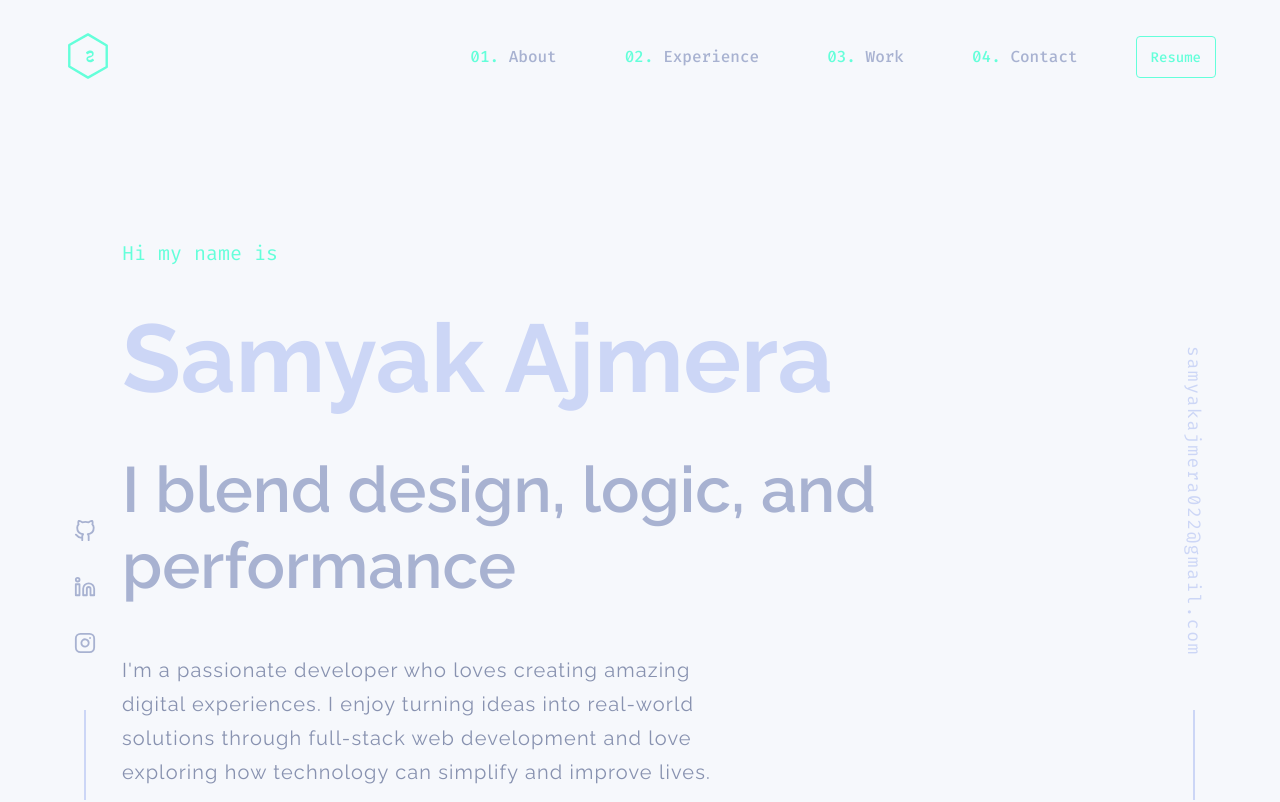
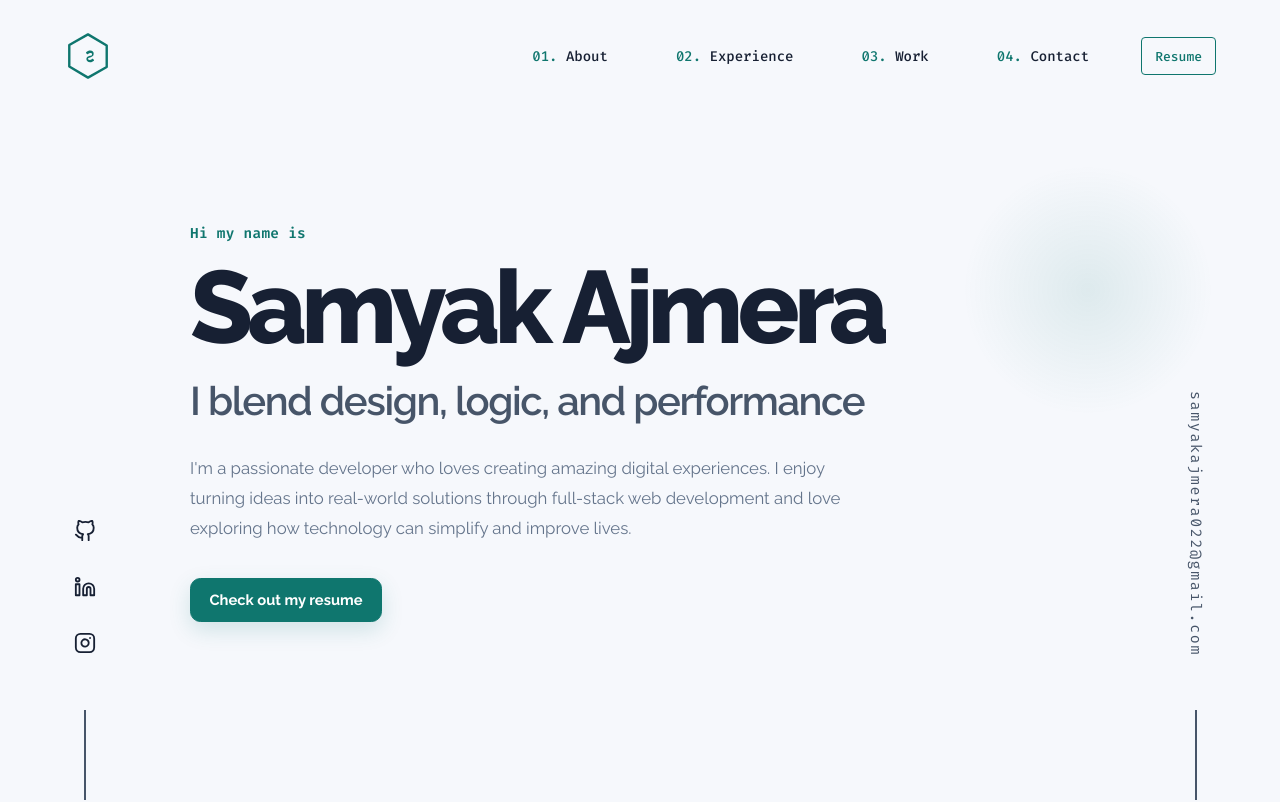
Before and after one commit to Samyaka13/Portfolio, a Next.js app: page / in a window 1280 px wide. Shown: the top 802 px of the page. Built offline with nearby package versions, Linux system fonts and the light colour scheme.

Commit message:
redesign hero for premium light UI

```diff
--- a/src/scss/sections/_hero.scss
+++ b/src/scss/sections/_hero.scss
@@ -1,233 +1,123 @@
-// Hero Component Styles - Scalable and Responsive
 .hero {
-  margin-top: 4rem;
+  position: relative;
+  min-height: 72vh;
+  max-width: 900px;
+  margin: 0 auto;
+  padding: 7rem 0 5rem;
   display: flex;
   flex-direction: column;
   align-items: flex-start;
-  gap: 1rem;
   justify-content: center;
-  min-height: 60vh;
-  max-width: 1200px;
-  margin-left: auto;
-  margin-right: auto;
-  padding: 0 1rem;
+  gap: 0.9rem;
 
-  // Title styles with fallback values
+  &::before {
+    content: "";
+    position: absolute;
+    inset: 3rem -8rem auto auto;
+    width: 260px;
+    height: 260px;
+    border-radius: 50%;
+    background: radial-gradient(circle, rgba(15, 118, 110, 0.10), transparent 68%);
+    pointer-events: none;
+  }
+
   &-title {
-    color: var(--theme-color, #64ffda);
-    font-size: var(--tsm2, 1.125rem);
-    font-family: var(--fira-code, 'Fira Code', 'Courier New', monospace);
-    margin-bottom: 0.5rem;
-    font-weight: 400;
-
-    // Responsive font sizes
-    @media screen and (max-width: 640px) {
-      font-size: var(--tsm1, 1rem);
-    }
-
-    @media screen and (min-width: 1024px) {
-      font-size: var(--tsm3, 1.25rem);
-    }
+    color: var(--theme-color);
+    font-family: var(--fira-code);
+    font-size: 0.9rem;
+    font-weight: 600;
+    letter-spacing: 0.02em;
+    margin: 0;
   }
 
   &-title-large {
-    font-size: var(--tgiant, 4rem);
-    font-family: var(--raleway, 'Raleway', 'Arial', sans-serif);
-    color: var(--light-slate, #ccd6f6);
-    font-weight: 700;
-    line-height: 1.1;
-    margin-bottom: 0.5rem;
-
-    // Responsive scaling
-    @media screen and (max-width: 480px) {
-      font-size: var(--txlarge, 2.5rem);
-    }
-
-    @media screen and (max-width: 640px) {
-      font-size: var(--txxlarge, 3rem);
-    }
-
-    @media screen and (max-width: 768px) {
-      font-size: var(--txxxlarge, 3.5rem);
-    }
-
-    @media screen and (min-width: 1024px) {
-      font-size: var(--tgiant-lg, 5rem);
-    }
-
-    @media screen and (min-width: 1280px) {
-      font-size: var(--tgiant-xl, 6rem);
-    }
+    color: var(--lightest-slate);
+    font-family: var(--raleway);
+    font-size: clamp(3.6rem, 8vw, 6.5rem);
+    font-weight: 750;
+    letter-spacing: -0.055em;
+    line-height: 0.98;
+    margin: 0;
   }
 
   &-title-medium {
-    font-size: var(--tbig, 2rem);
-    font-family: var(--raleway, 'Raleway', 'Arial', sans-serif);
-    color: var(--slate, #8892b0);
+    color: #475569;
+    font-family: var(--raleway);
+    font-size: clamp(1.6rem, 3.4vw, 2.5rem);
     font-weight: 600;
-    line-height: 1.2;
-    margin-bottom: 1rem;
-
-    // Responsive scaling
-    @media screen and (max-width: 480px) {
-      font-size: var(--tlarge, 1.5rem);
-    }
-
-    @media screen and (max-width: 640px) {
-      font-size: var(--txlarge, 1.75rem);
-    }
-
-    @media screen and (min-width: 1024px) {
-      font-size: var(--tbig-lg, 2.5rem);
-    }
-
-    @media screen and (min-width: 1280px) {
-      font-size: var(--tbig-xl, 3rem);
-    }
+    letter-spacing: -0.035em;
+    line-height: 1.15;
+    margin: 0.35rem 0 0.5rem;
   }
 
   &-title-sub {
-    color: var(--lightest-slate, #a8b2d1);
+    color: #475569;
   }
 
   &-text {
-    color: var(--slate, #8892b0);
-    font-size: var(--tlarge, 1.125rem);
-    letter-spacing: 0.07rem;
-    line-height: 1.6;
-    font-weight: 400;
-    font-family: var(--raleway, 'Raleway', 'Arial', sans-serif);
-    margin-bottom: 1rem;
-    max-width: 600px; // Better than margin-right approach
-
-    // Responsive text sizing
-    @media screen and (max-width: 480px) {
-      font-size: var(--tmedium, 1rem);
-      line-height: 1.5;
-      letter-spacing: 0.05rem;
-    }
-
-    @media screen and (max-width: 768px) {
-      max-width: 90%;
-    }
-
-    @media screen and (min-width: 1024px) {
-      font-size: var(--tlarge-lg, 1.25rem);
-      line-height: 1.7;
-    }
+    max-width: 680px;
+    color: var(--slate);
+    font-family: var(--raleway);
+    font-size: 1.05rem;
+    line-height: 1.8;
+    margin: 0.4rem 0 0;
+    letter-spacing: 0;
   }
 
   &-button {
-    margin-top: 2rem;
+    margin-top: 1.25rem;
+    display: flex;
+    gap: 0.75rem;
 
     .btn {
-      padding: 1rem 2rem;
-      font-size: var(--tsm1, 1rem);
-      font-family: var(--fira-code, 'Fira Code', 'Courier New', monospace);
-      background: transparent;
-      border: 2px solid var(--theme-color, #64ffda);
-      color: var(--theme-color, #64ffda);
-      border-radius: 4px;
-      cursor: pointer;
-      transition: all 0.3s ease;
-      text-decoration: none;
-      display: inline-block;
-      font-weight: 500;
+      padding: 0.8rem 1.15rem;
+      font-family: var(--raleway);
+      font-size: 0.92rem;
+      font-weight: 650;
+      border-radius: 0.65rem;
+      transition: transform 0.2s ease, box-shadow 0.2s ease, background 0.2s ease;
+      background: var(--theme-color);
+      color: white;
+      border: 1px solid var(--theme-color);
+      box-shadow: 0 8px 22px rgba(15, 118, 110, 0.16);
 
-      &:hover {
-        background: var(--theme-color-hover, rgba(100, 255, 218, 0.1));
+      &:hover,
+      &:focus {
+        background: #115e59;
+        color: white;
         transform: translateY(-2px);
-        box-shadow: 0 10px 20px rgba(100, 255, 218, 0.2);
-      }
-
-      &:active {
-        transform: translateY(0);
-      }
-
-      // Responsive button
-      @media screen and (max-width: 480px) {
-        padding: 0.875rem 1.5rem;
-        font-size: var(--tsm, 0.875rem);
+        box-shadow: 0 12px 28px rgba(15, 118, 110, 0.2);
       }
     }
   }
 
-  // Overall responsive adjustments
   @media screen and (max-width: 768px) {
-    margin-top: 2rem;
-    padding: 0 1.5rem;
-    gap: 0.75rem;
-    min-height: 50vh;
+    min-height: 68vh;
+    padding: 6rem 0 4rem;
   }
 
   @media screen and (max-width: 480px) {
-    margin-top: 1rem;
-    padding: 0 1rem;
-    gap: 0.5rem;
-    min-height: 40vh;
-  }
+    min-height: 72vh;
+    padding: 5rem 0 3rem;
+    gap: 0.75rem;
 
-  @media screen and (min-width: 1024px) {
-    margin-top: 6rem;
-    padding: 0 2rem;
-    gap: 1.5rem;
-  }
+    &-title-large {
+      font-size: clamp(3rem, 15vw, 4rem);
+    }
 
-  @media screen and (min-width: 1280px) {
-    margin-top: 8rem;
-    gap: 2rem;
+    &-text {
+      font-size: 0.98rem;
+      line-height: 1.7;
+    }
+
+    &-button {
+      width: 100%;
+      flex-wrap: wrap;
+
+      .btn {
+        flex: 1 1 auto;
+        text-align: center;
+      }
+    }
   }
 }
-
-// CSS Custom Properties (CSS Variables) - Default Values
-:root {
-  // Theme colors
-  --theme-color: #64ffda;
-  --theme-color-hover: rgba(100, 255, 218, 0.1);
-  --light-slate: #ccd6f6;
-  --slate: #8892b0;
-  --lightest-slate: #a8b2d1;
-
-  // Font families
-  --fira-code: 'Fira Code', 'Courier New', monospace;
-  --raleway: 'Raleway', 'Arial', sans-serif;
-
-  // Font sizes - Mobile first approach
-  --tsm: 0.875rem;      // 14px
-  --tsm1: 1rem;         // 16px
-  --tsm2: 1.125rem;     // 18px
-  --tsm3: 1.25rem;      // 20px
-  --tmedium: 1rem;      // 16px
-  --tlarge: 1.125rem;   // 18px
-  --txlarge: 1.5rem;    // 24px
-  --txxlarge: 2rem;     // 32px
-  --txxxlarge: 2.5rem;  // 40px
-  --tbig: 3rem;         // 48px
-  --tbig-lg: 3.5rem;    // 56px
-  --tbig-xl: 4rem;      // 64px
-  --tgiant: 4rem;       // 64px
-  --tgiant-lg: 5rem;    // 80px
-  --tgiant-xl: 6rem;    // 96px
-
-  // Responsive breakpoints (for reference)
-  --breakpoint-sm: 640px;
-  --breakpoint-md: 768px;
-  --breakpoint-lg: 1024px;
-  --breakpoint-xl: 1280px;
-}
-
-// Dark theme variables (optional)
-[data-theme="dark"] {
-  --theme-color: #64ffda;
-  --light-slate: #ccd6f6;
-  --slate: #8892b0;
-  --lightest-slate: #a8b2d1;
-}
-
-// Light theme variables (optional)
-[data-theme="light"] {
-  --theme-color: #2563eb;
-  --light-slate: #1e293b;
-  --slate: #475569;
-  --lightest-slate: #64748b;
-}
```
